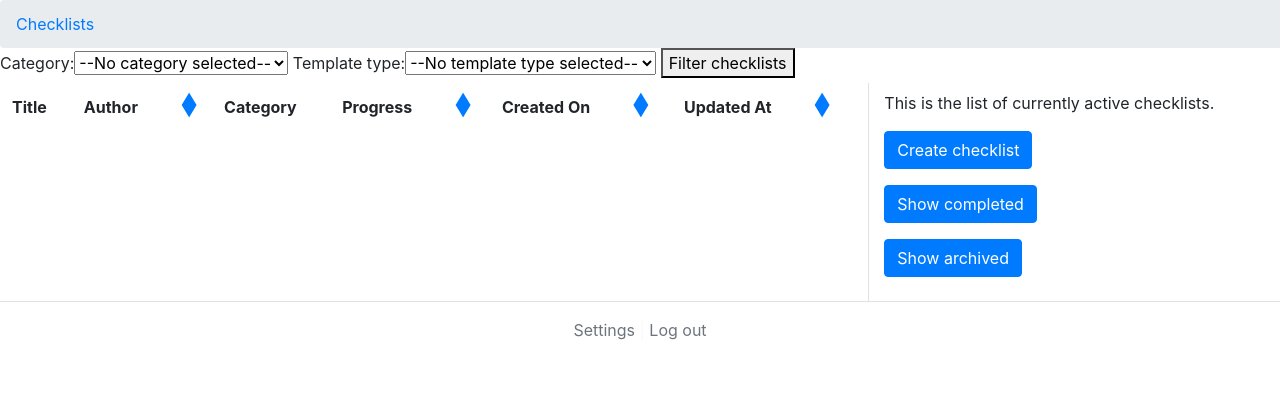
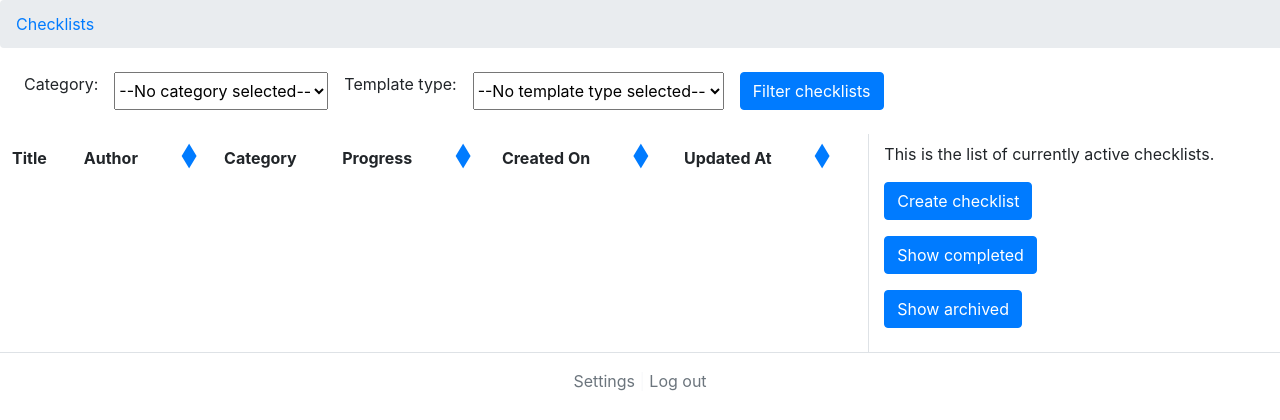
Before and after one commit to giantmade/giant-checklists, a Django app: page /checklists/ in a window 1280 px wide. Shown: the part 56-476 px from the top of the page. Run offline with Django 3.2, Linux system fonts and the light colour scheme; the visitor is signed in with stand-in values (Sample User, id 1); data comes from the database, SQL or seed files in the repository; data that the repository does not hold is empty.

Commit message:
feat: add some simple styles to filters

```diff
--- a/core/templates/checklists/index.html
+++ b/core/templates/checklists/index.html
@@ -7,9 +7,9 @@
 {% block title %}Checklists{% endblock %}
 
 {% block body %}
-    <form>
+    <form class="p-4 d-flex flex-wrap" style="gap: 1rem;">
         {{ form }}
-        <button type="submit">Filter checklists</button>
+        <button class="btn btn-primary" type="submit">Filter checklists</button>
     </form>
     <div class="row">
         <div class="col-md-8">
```
